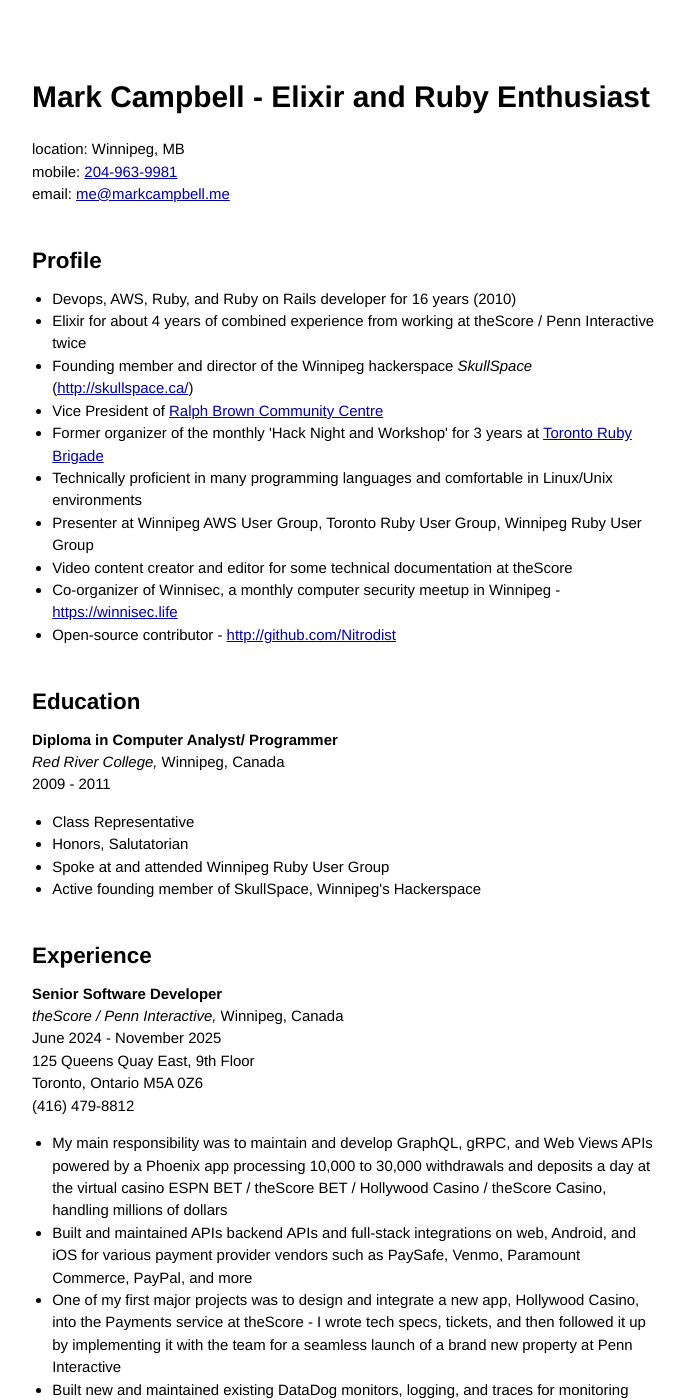
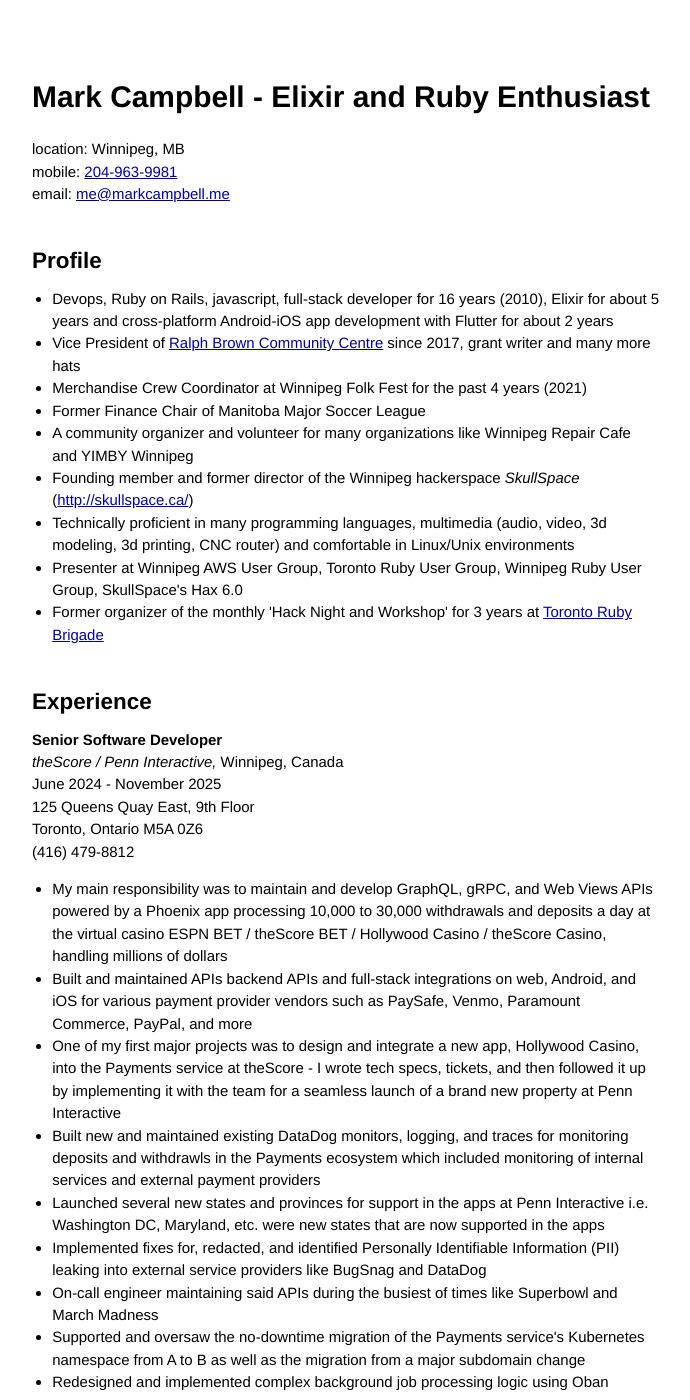
Before and after one commit to Nitrodist/markcampbell.me, a Jekyll site: the page built from resume.markdown, in a window 1280 px wide and 1400 px high. Shown: the whole window, without its empty margins (294-984 px from the left). Built offline with Jekyll 4.4.1, drawn with Linux system fonts in a browser that asks for light colours; our own code applies the rules of GitHub Pages for plain Markdown files; some of the changed text lies outside the part shown.

Commit message:
Update resume

```diff
--- a/resume.markdown
+++ b/resume.markdown
@@ -11,33 +11,16 @@
 
 ## Profile
 
-- Devops, AWS, Ruby, and Ruby on Rails developer for 16 years (2010)
-- Elixir for about 4 years of combined experience from working at theScore / Penn Interactive twice
-- Founding member and director of the Winnipeg hackerspace _SkullSpace_ (<a href="http://skullspace.ca/">http://skullspace.ca/</a>)
-- Vice President of [Ralph Brown Community Centre](http://ralphbrowncc.com/)
+- Devops, Ruby on Rails, javascript, full-stack developer for 16 years (2010), Elixir for about 5 years and cross-platform Android-iOS app development with Flutter for about 2 years
+- Vice President of [Ralph Brown Community Centre](http://ralphbrowncc.com/) since 2017, grant writer and many more hats
+- Merchandise Crew Coordinator at Winnipeg Folk Fest for the past 4 years (2021)
+- Former Finance Chair of Manitoba Major Soccer League
+- A community organizer and volunteer for many organizations like Winnipeg Repair Cafe and YIMBY Winnipeg
+- Founding member and former director of the Winnipeg hackerspace _SkullSpace_ (<a href="http://skullspace.ca/">http://skullspace.ca/</a>)
+- Technically proficient in many programming languages, multimedia (audio, video, 3d modeling, 3d printing, CNC router) and comfortable in Linux/Unix environments
+- Presenter at Winnipeg AWS User Group, Toronto Ruby User Group, Winnipeg Ruby
+  User Group, SkullSpace's Hax 6.0
 - Former organizer of the monthly 'Hack Night and Workshop' for 3 years at [Toronto Ruby Brigade](http://www.meetup.com/torontoruby/)
-- Technically proficient in many programming languages and comfortable in Linux/Unix environments
-- Presenter at Winnipeg AWS User Group, Toronto Ruby User Group, Winnipeg Ruby
-  User Group
-- Video content creator and editor for some technical documentation at theScore
-- Co-organizer of Winnisec, a monthly computer security meetup in Winnipeg - [https://winnisec.life](https://winnisec.life)
-- Open-source contributor - <a href="http://github.com/Nitrodist">http://github.com/Nitrodist</a>
-
-## Education
-
-<p>
-<strong>Diploma in Computer Analyst/ Programmer</strong>
-<br>
-<em>Red River College,</em> Winnipeg, Canada
-<br>
-2009 - 2011
-
-</p>
-
-- Class Representative
-- Honors, Salutatorian
-- Spoke at and attended Winnipeg Ruby User Group
-- Active founding member of SkullSpace, Winnipeg's Hackerspace
 
 ## Experience
 
@@ -222,55 +205,32 @@
 - Created internal CRM website developed with Ruby on Rails
 - Built, configured, repaired, and maintained computers for clients
 
-<h2>Languages, Technologies, and Techniques</h2>
+## Volunteering
 
-<div class="tech_langs">
-  <ul>
-    <li>Ruby</li>
-    <li>Ruby on Rails</li>
-    <li>Python</li>
-    <li>AWS (CloudFormation, etc. etc.)</li>
-    <li>pytest</li>
-    <li>Sinatra</li>
-    <li>JavaScript/Node</li>
-    <li>Splunk & ELK</li>
-    <li>Cucumber (Rails)</li>
-    <li>Strong sql skills</li>
-    <li>ETLWorks</li>
-    <li>Metabase</li>
-    <li>mod_security</li>
-  </ul>
-</div>
-<div class="tech_langs">
-  <ul>
-    <li>Redis</li>
-    <li>Sidekiq</li>
-    <li>RSpec</li>
-    <li>Capybara</li>
-    <li>Beanstalkd</li>
-    <li>Git</li>
-    <li>Bash/Ksh/Zsh</li>
-    <li>Jenkins CI/CD workflow administration</li>
-    <li>MySQL administration</li>
-    <li>PostgreSQL administration</li>
-    <li>Oracle administration</li>
-  </ul>
-</div>
-<div class="tech_langs">
-  <ul>
-    <li>Elixir</li>
-    <li>Dart</li>
-    <li>Flutter</li>
-    <li>Ansible & Puppet</li>
-    <li>TDD & BDD</li>
-    <li>MVC & MVVM</li>
-    <li>Varnish</li>
-    <li>Agile and Scrum</li>
-    <li>Vim</li>
-    <li>MS-Access</li>
-    <li>CCNA Level 1</li>
-  </ul>
-</div>
+- Manitoba Major Soccer League as Finance Chair
+- Ralph Brown Community Centre as Vice-President, CTO, and Volunteer
+- SkullSpace (Makerspace) as director, organizer, speaker, and volunteer
+- Winnipeg Repair Cafe as Organizer
+- Bring Your Love as stage manager
+- Rainbow Trout Music Festival as stage manager
+- Trout Forest Music Festival as volunteer
+- Harvest Moon Music Festival as volunteer
+
+## Education
+
+<p>
+<strong>Diploma in Computer Analyst/ Programmer</strong>
+<br>
+<em>Red River College,</em> Winnipeg, Canada
+<br>
+2009 - 2011
+
+</p>
+
+- Class Representative
+- Honors, Salutatorian
+- Spoke at and attended Winnipeg Ruby User Group
+- Active founding member of SkullSpace, Winnipeg's Hackerspace
 
 ## References
 
```
